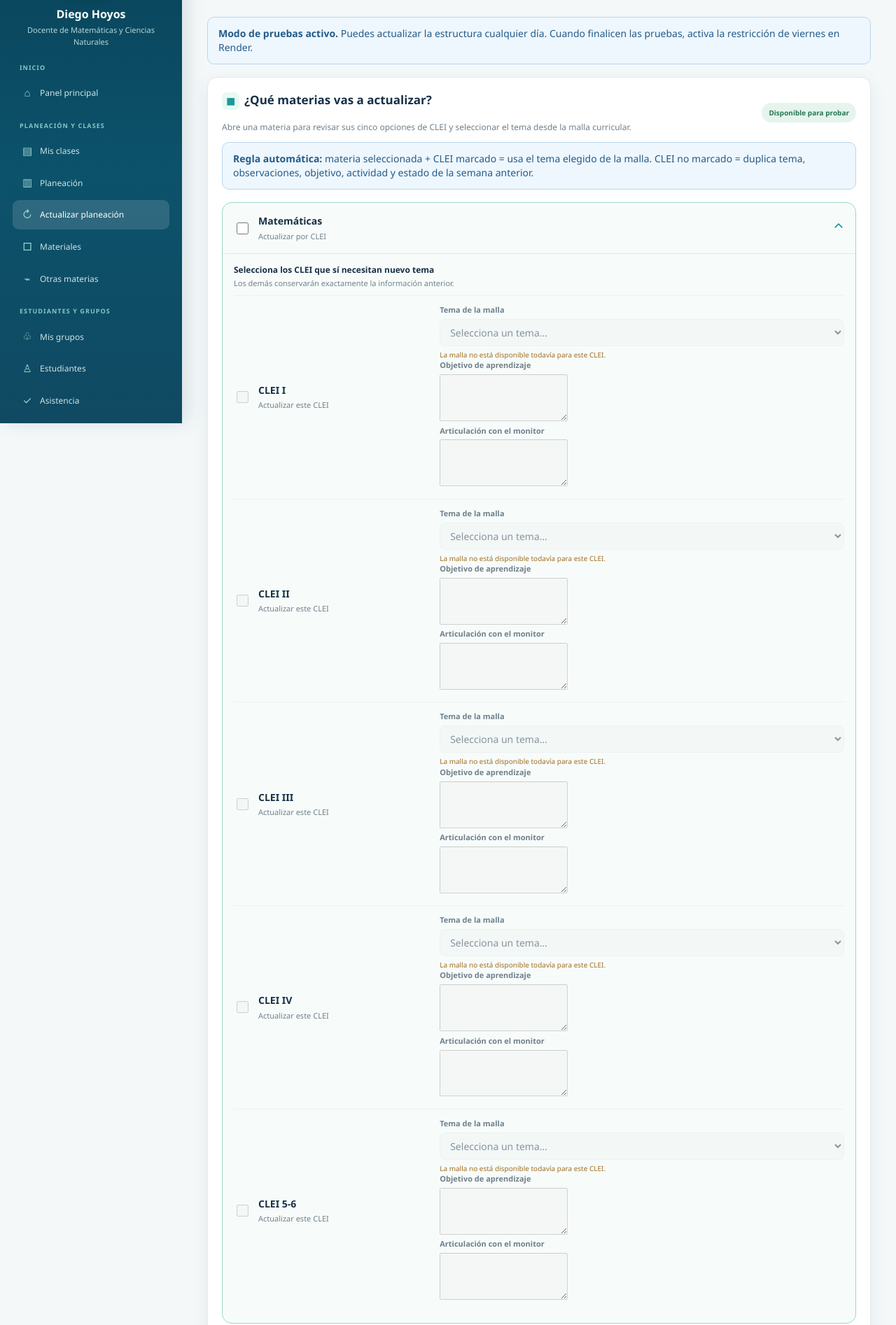
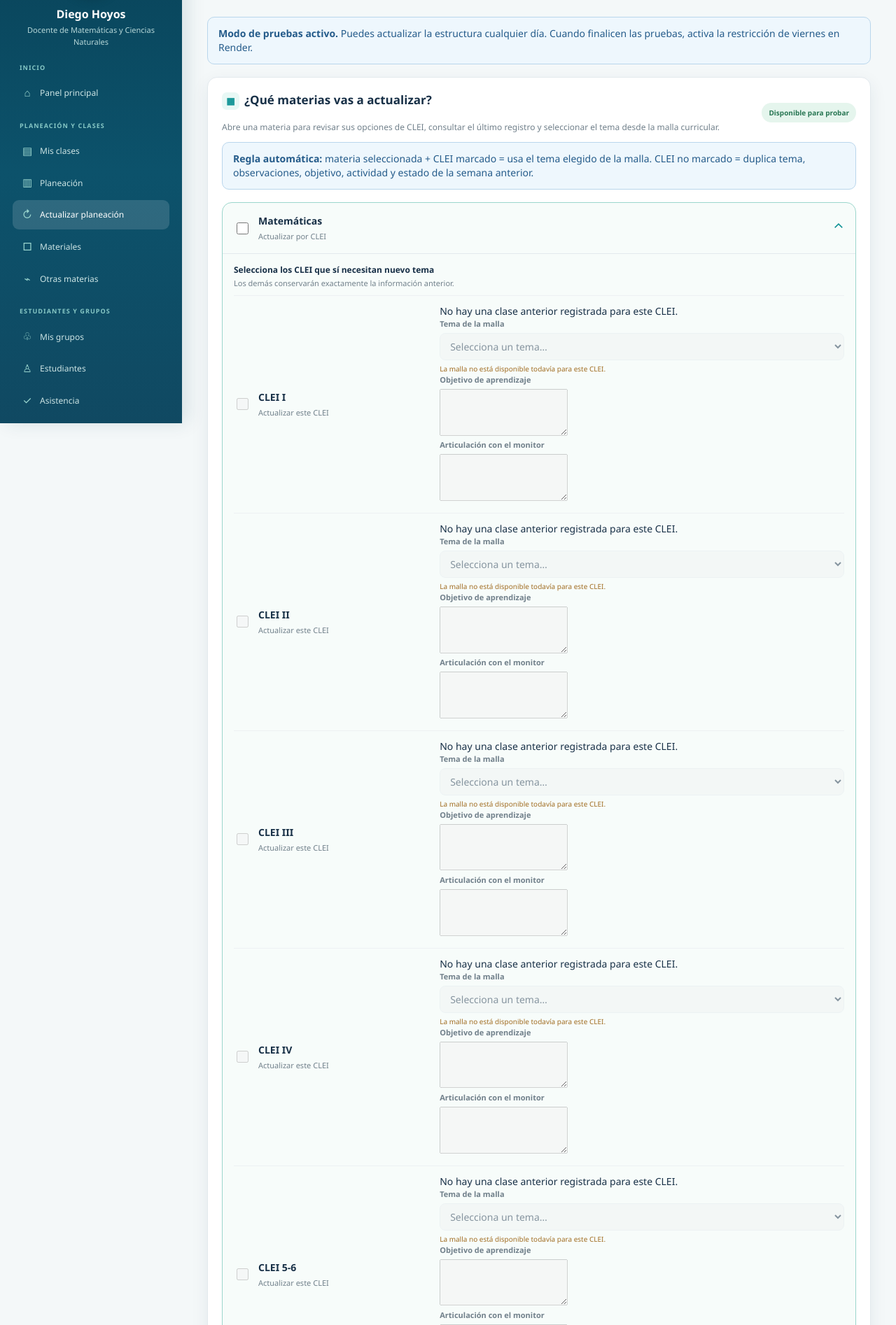
Before and after one commit to Diegoho58-dev/mi_plataforma_docente, a Flask app: page /actualizar-planeacion in a window 1280 px wide, after a click that opens the changed part. Shown: the part 195-2089 px from the top of the page at 70% size. Run offline with Flask 3, Linux system fonts and the light colour scheme; the visitor is signed in with stand-in values (Sample User, id 1); parts of the project's set-up code (start-up, migrations or seed data) failed here and were passed over.

Commit message:
Clarify CLEI options and last class summary
Updated help text to clarify the options available for CLEI and added a summary for the last registered class.

```diff
--- a/templates/actualizar_planeacion.html
+++ b/templates/actualizar_planeacion.html
@@ -19,7 +19,7 @@
   <div class="panel-heading">
     <div>
       <h2><span class="heading-icon">▦</span>¿Qué materias vas a actualizar?</h2>
-      <p class="panel-help">Abre una materia para revisar sus cinco opciones de CLEI y seleccionar el tema desde la malla curricular.</p>
+      <p class="panel-help">Abre una materia para revisar sus opciones de CLEI, consultar el último registro y seleccionar el tema desde la malla curricular.</p>
     </div>
     <span class="status-pill {{ 'status-ready' if (is_friday or not only_friday) else 'status-muted' }}">{{ 'Disponible para probar' if not only_friday else ('Disponible hoy' if is_friday else 'Solo viernes') }}</span>
   </div>
@@ -49,6 +49,18 @@
               <span><strong>{{ clei }}</strong><small>Actualizar este CLEI</small></span>
             </label>
             <div class="curriculum-picker">
+              {% set last_item = last_planning.get((option.value, clei)) %}
+              {% if last_item %}
+              <div class="last-planning-summary">
+                <strong>Última clase registrada</strong>
+                <span><b>Tema:</b> {{ last_item.theme }}</span>
+                <span><b>Fecha:</b> {{ last_item.date_label }}</span>
+                <span><b>Estado:</b> {{ last_item.execution_status }}</span>
+                <small>{{ last_item.week }} · {{ last_item.status }}</small>
+              </div>
+              {% else %}
+              <div class="last-planning-summary is-empty">No hay una clase anterior registrada para este CLEI.</div>
+              {% endif %}
               <label for="tema-{{ subject_key }}-{{ clei_key }}">Tema de la malla</label>
               {% set topic_pages = pages_by_subject.get(option.value, {}).get(clei, {}) %}
               {% set selected_topic = selected_themes.get((option.value, clei), '') %}
```
